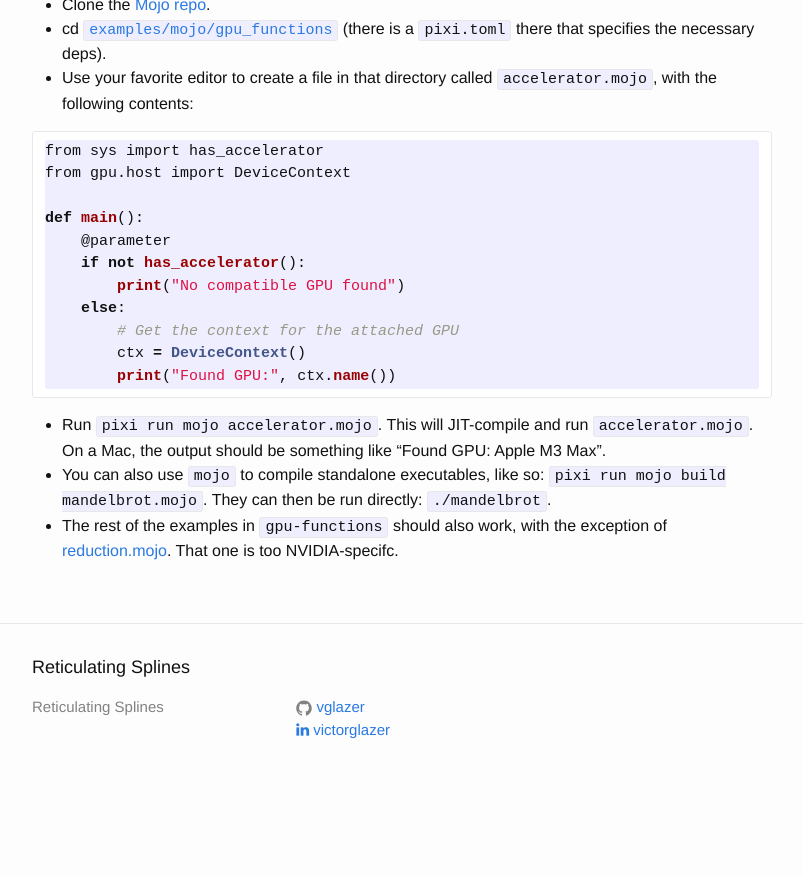
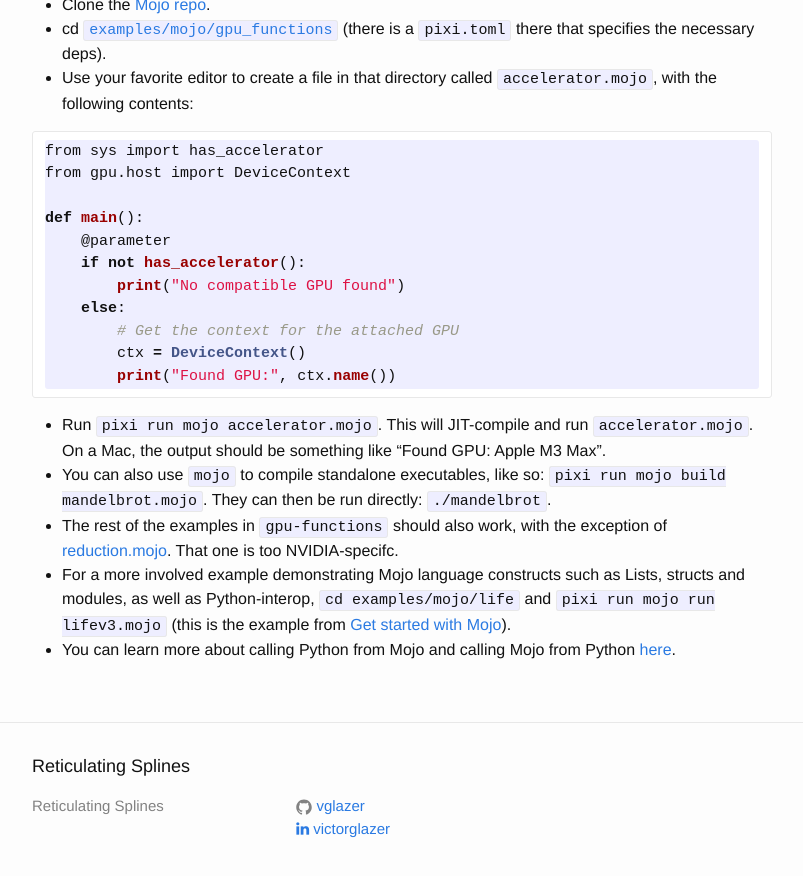
Before and after one commit to vglazer/vglazer.github.io, a Jekyll site: the page built from _posts/2025-11-15-mojo-first-steps.md, in a window 1280 px wide and 900 px high, scrolled down 1205 px. Shown: the top 876 px of the window, without its empty margins (238-1041 px from the left). Built offline with Jekyll 4.4.1, drawn with Linux system fonts in a browser that asks for light colours; nearby versions of some CDN libraries; before the commit the page ends 2006 px from its top, so only the background shows below that.

Commit message:
Added another example

```diff
--- a/_posts/2025-11-15-mojo-first-steps.md
+++ b/_posts/2025-11-15-mojo-first-steps.md
@@ -47,3 +47,5 @@ def main():
 * Run `pixi run mojo accelerator.mojo`. This will JIT-compile and run `accelerator.mojo`. On a Mac, the output should be something like "Found GPU: Apple M3 Max".
 * You can also use `mojo` to compile standalone executables, like so: `pixi run mojo build mandelbrot.mojo`. They can then be run directly: `./mandelbrot`.
 * The rest of the examples in `gpu-functions` should also work, with the exception of [reduction.mojo](https://github.com/modular/modular/blob/main/examples/mojo/gpu-functions/reduction.mojo). That one is too NVIDIA-specifc.
+* For a more involved example demonstrating Mojo language constructs such as Lists, structs and modules, as well as Python-interop, `cd examples/mojo/life` and `pixi run mojo run lifev3.mojo` (this is the example from [Get started with Mojo](https://docs.modular.com/mojo/manual/get-started)).
+* You can learn more about calling Python from Mojo and calling Mojo from Python [here](https://docs.modular.com/mojo/manual/python/).
```
